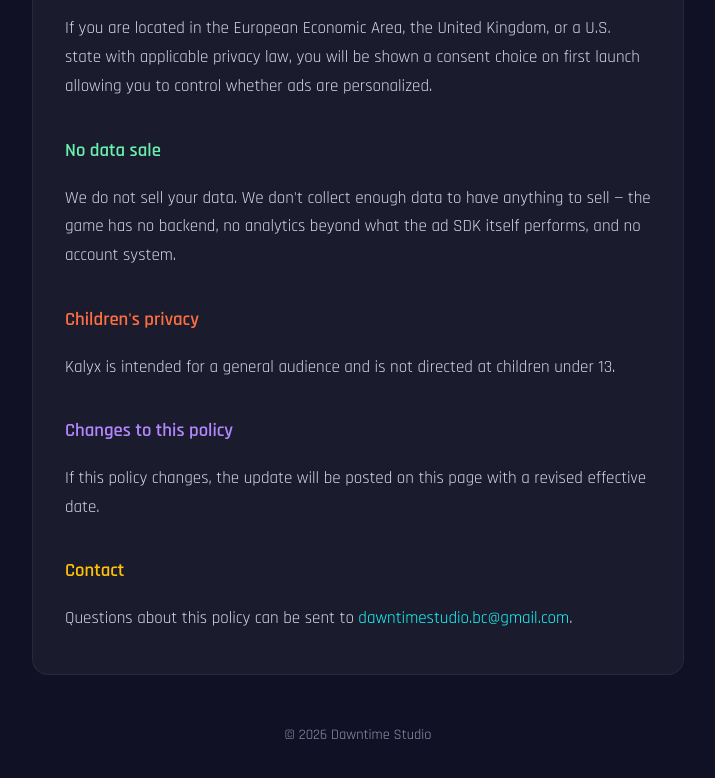
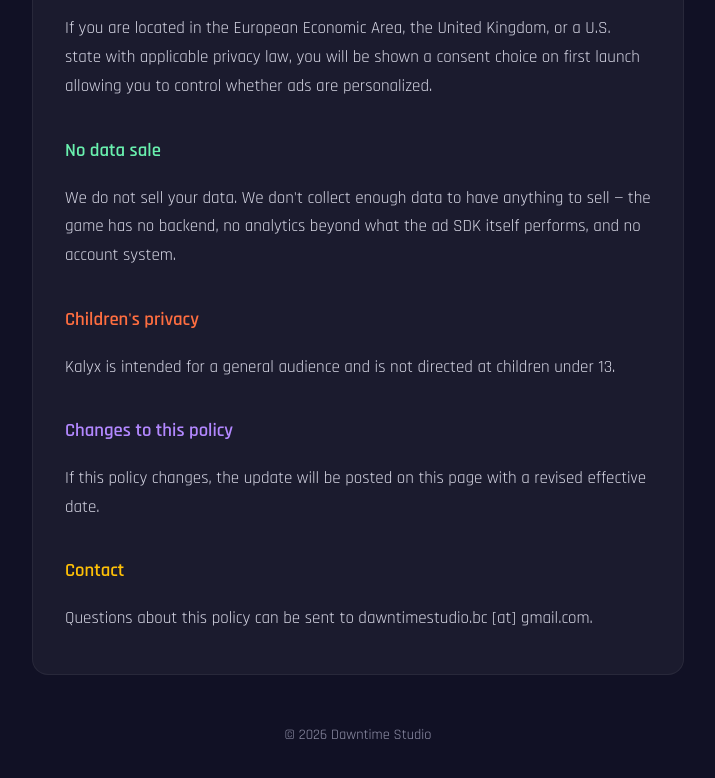
Before and after one commit to Dawntime-Studio/kalyx-privacy, a plain HTML site: page index.html in a window 1280 px wide. Shown: the part 983-1761 px from the top of the page, without its empty margins (282-997 px from the left). Drawn offline with Linux system fonts and the light colour scheme.

Commit message:
Kalyx index.html

```diff
--- a/index.html
+++ b/index.html
@@ -129,7 +129,7 @@
     <p>If this policy changes, the update will be posted on this page with a revised effective date.</p>
 
     <h2>Contact</h2>
-    <p>Questions about this policy can be sent to <a href="mailto:dawntimestudio.bc@gmail.com">dawntimestudio.bc@gmail.com</a>.</p>
+    <p>Questions about this policy can be sent to dawntimestudio.bc [at] gmail.com.</p>
   </div>
 
   <footer>&copy; 2026 Dawntime Studio</footer>
```
